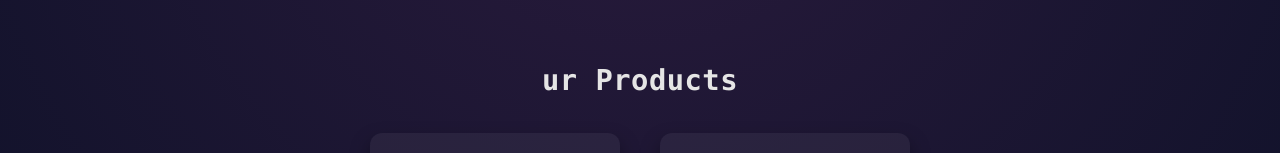
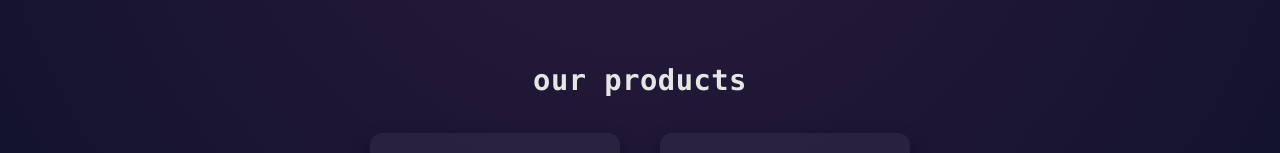
Before and after one commit to hellohiimanicepersonoramiidontknow/boe-website, a plain HTML site: page index.html in a window 1280 px wide. Shown: the part 218-371 px from the top of the page. Drawn offline with Linux system fonts and the light colour scheme.

Commit message:
Update index.html

```diff
--- a/index.html
+++ b/index.html
@@ -20,7 +20,7 @@
   </div>
 
   <section class="products">
-    <h2>ur Products</h2>
+    <h2>our products</h2>
     <div class="product-list">
       <div class="product">
         <h3>boe</h3>
```
